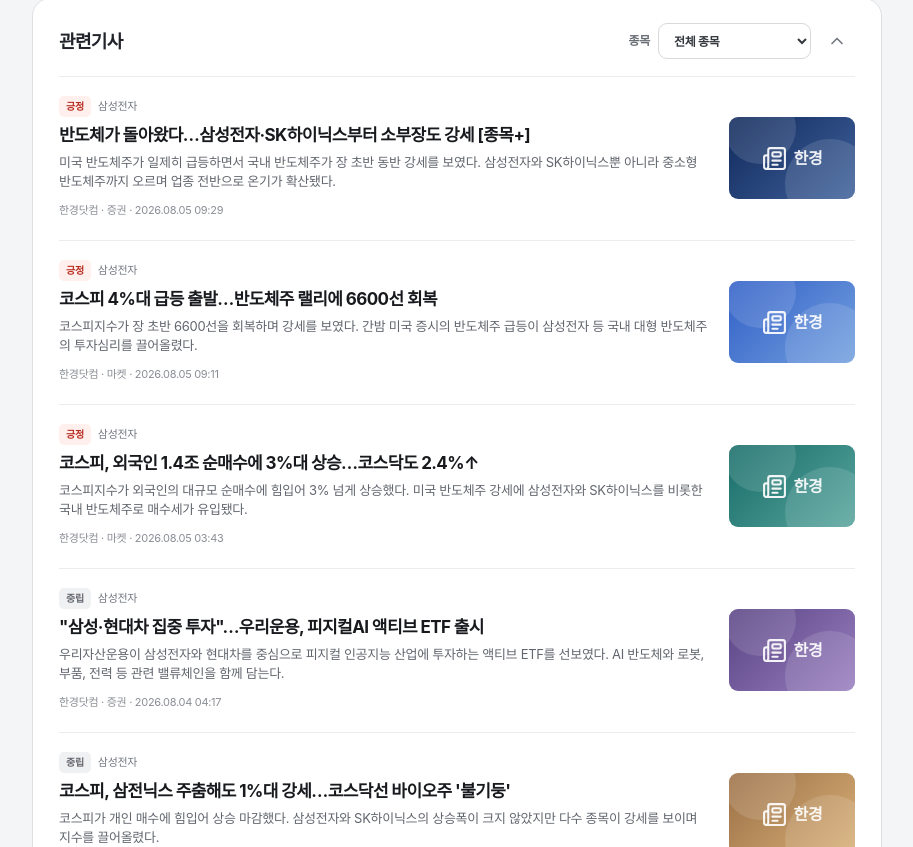
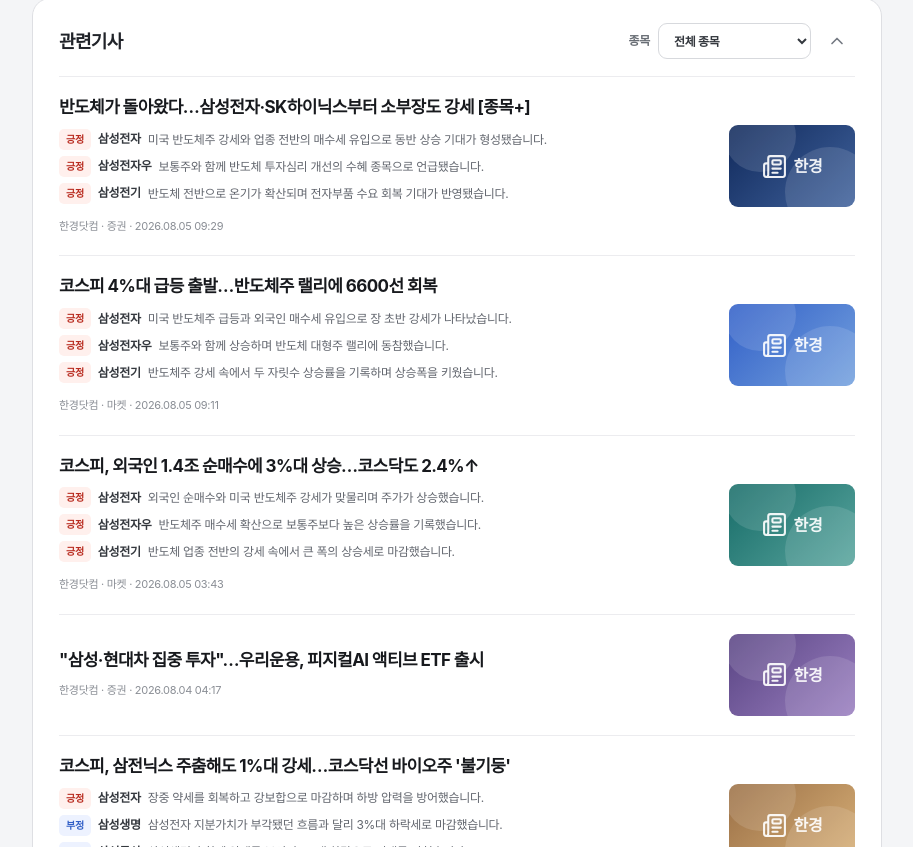
Before and after one commit to hktouchkim/myhankyung, a Next.js app: page /watchlist in a window 1280 px wide. Shown: the part 1413-2260 px from the top of the page, without its empty margins (299-1212 px from the left). Built offline with nearby package versions, Linux system fonts and the light colour scheme.

Commit message:
Add stock-specific article analysis rows

```diff
--- a/app/globals.css
+++ b/app/globals.css
@@ -985,7 +985,6 @@ p {
   flex: 1;
 }
 
-.article-meta,
 .report-meta,
 .preview-badges {
   display: flex;
@@ -1014,11 +1013,6 @@ p {
 .sentiment-부정 {
   background: #edf2ff;
   color: #315fc7;
-}
-
-.sentiment-중립 {
-  background: #f0f1f2;
-  color: #646971;
 }
 
 .article-card h3,
@@ -1029,15 +1023,33 @@ p {
   letter-spacing: -0.035em;
 }
 
-.article-card p {
-  display: -webkit-box;
-  margin-bottom: 8px;
+.article-analysis-list {
+  display: grid;
+  margin: 9px 0 10px;
+  gap: 6px;
+}
+
+.article-analysis-row {
+  display: grid;
+  min-width: 0;
+  grid-template-columns: auto auto minmax(0, 1fr);
+  align-items: center;
+  gap: 7px;
+}
+
+.article-analysis-row > strong {
+  color: #34383e;
+  font-size: 12px;
+  white-space: nowrap;
+}
+
+.article-analysis-comment {
   overflow: hidden;
   color: #62666e;
-  font-size: 13px;
+  font-size: 12px;
   line-height: 1.45;
-  -webkit-box-orient: vertical;
-  -webkit-line-clamp: 2;
+  text-overflow: ellipsis;
+  white-space: nowrap;
 }
 
 .article-card small {
--- a/app/page.tsx
+++ b/app/page.tsx
@@ -59,12 +59,17 @@ type Article = {
   id: string;
   url?: string;
   stockIds: string[];
-  sentiment: "긍정" | "부정" | "중립";
   title: string;
-  lead: string;
   date: string;
   section: string;
   tone: string;
+  stockAnalyses: ArticleStockAnalysis[];
+};
+
+type ArticleStockAnalysis = {
+  stockId: string;
+  sentiment: "긍정" | "부정";
+  comment: string;
 };
 
 type Report = {
@@ -363,137 +368,157 @@ const ARTICLES: Article[] = [
   {
     id: "article-samsung-20260805-2",
     url: "https://www.hankyung.com/article/2026080555766",
-    stockIds: ["005930"],
-    sentiment: "긍정",
+    stockIds: ["005930", "005935", "009150"],
     title: "반도체가 돌아왔다…삼성전자·SK하이닉스부터 소부장도 강세 [종목+]",
-    lead: "미국 반도체주가 일제히 급등하면서 국내 반도체주가 장 초반 동반 강세를 보였다. 삼성전자와 SK하이닉스뿐 아니라 중소형 반도체주까지 오르며 업종 전반으로 온기가 확산됐다.",
     date: "2026.08.05 09:29",
     section: "증권",
     tone: "navy",
+    stockAnalyses: [
+      { stockId: "005930", sentiment: "긍정", comment: "미국 반도체주 강세와 업종 전반의 매수세 유입으로 동반 상승 기대가 형성됐습니다." },
+      { stockId: "005935", sentiment: "긍정", comment: "보통주와 함께 반도체 투자심리 개선의 수혜 종목으로 언급됐습니다." },
+      { stockId: "009150", sentiment: "긍정", comment: "반도체 전반으로 온기가 확산되며 전자부품 수요 회복 기대가 반영됐습니다." },
+    ],
   },
   {
     id: "article-samsung-20260805-3",
     url: "https://www.hankyung.com/article/2026080554876",
-    stockIds: ["005930"],
-    sentiment: "긍정",
+    stockIds: ["005930", "005935", "009150"],
     title: "코스피 4%대 급등 출발…반도체주 랠리에 6600선 회복",
-    lead: "코스피지수가 장 초반 6600선을 회복하며 강세를 보였다. 간밤 미국 증시의 반도체주 급등이 삼성전자 등 국내 대형 반도체주의 투자심리를 끌어올렸다.",
     date: "2026.08.05 09:11",
     section: "마켓",
     tone: "blue",
+    stockAnalyses: [
+      { stockId: "005930", sentiment: "긍정", comment: "미국 반도체주 급등과 외국인 매수세 유입으로 장 초반 강세가 나타났습니다." },
+      { stockId: "005935", sentiment: "긍정", comment: "보통주와 함께 상승하며 반도체 대형주 랠리에 동참했습니다." },
+      { stockId: "009150", sentiment: "긍정", comment: "반도체주 강세 속에서 두 자릿수 상승률을 기록하며 상승폭을 키웠습니다." },
+    ],
   },
   {
     id: "article-samsung-20260805-1",
     url: "https://www.hankyung.com/article/2026080565876",
-    stockIds: ["005930"],
-    sentiment: "긍정",
+    stockIds: ["005930", "005935", "009150"],
     title: "코스피, 외국인 1.4조 순매수에 3%대 상승…코스닥도 2.4%↑",
-    lead: "코스피지수가 외국인의 대규모 순매수에 힘입어 3% 넘게 상승했다. 미국 반도체주 강세에 삼성전자와 SK하이닉스를 비롯한 국내 반도체주로 매수세가 유입됐다.",
     date: "2026.08.05 03:43",
     section: "마켓",
     tone: "mint",
+    stockAnalyses: [
+      { stockId: "005930", sentiment: "긍정", comment: "외국인 순매수와 미국 반도체주 강세가 맞물리며 주가가 상승했습니다." },
+      { stockId: "005935", sentiment: "긍정", comment: "반도체주 매수세 확산으로 보통주보다 높은 상승률을 기록했습니다." },
+      { stockId: "009150", sentiment: "긍정", comment: "반도체 업종 전반의 강세 속에서 큰 폭의 상승세로 마감했습니다." },
+    ],
   },
   {
     id: "article-samsung-20260804-1",
     url: "https://www.hankyung.com/article/2026080444426",
-    stockIds: ["005930"],
-    sentiment: "중립",
+    stockIds: ["005930", "009150"],
     title: "\"삼성·현대차 집중 투자\"…우리운용, 피지컬AI 액티브 ETF 출시",
-    lead: "우리자산운용이 삼성전자와 현대차를 중심으로 피지컬 인공지능 산업에 투자하는 액티브 ETF를 선보였다. AI 반도체와 로봇, 부품, 전력 등 관련 밸류체인을 함께 담는다.",
     date: "2026.08.04 04:17",
     section: "증권",
     tone: "purple",
+    stockAnalyses: [],
   },
   {
     id: "article-samsung-20260804-2",
     url: "https://www.hankyung.com/article/2026080443336",
-    stockIds: ["005930"],
-    sentiment: "중립",
+    stockIds: ["005930", "032830", "028260"],
     title: "코스피, 삼전닉스 주춤해도 1%대 강세…코스닥선 바이오주 '불기둥'",
-    lead: "코스피가 개인 매수에 힘입어 상승 마감했다. 삼성전자와 SK하이닉스의 상승폭이 크지 않았지만 다수 종목이 강세를 보이며 지수를 끌어올렸다.",
     date: "2026.08.04 03:43",
     section: "마켓",
     tone: "sand",
+    stockAnalyses: [
+      { stockId: "005930", sentiment: "긍정", comment: "장중 약세를 회복하고 강보합으로 마감하며 하방 압력을 방어했습니다." },
+      { stockId: "032830", sentiment: "부정", comment: "삼성전자 지분가치가 부각됐던 흐름과 달리 3%대 하락세로 마감했습니다." },
+      { stockId: "028260", sentiment: "부정", comment: "삼성생명과 함께 약세를 보이며 1%대 하락으로 거래를 마쳤습니다." },
+    ],
   },
   {
     id: "article-1",
     stockIds: ["000660"],
-    sentiment: "긍정",
     title: "HBM4 양산 속도 낸 SK하이닉스…AI 메모리 주도권 굳힌다",
-    lead: "차세대 고대역폭메모리 공급 일정이 구체화되면서 하반기 실적 기대감이 커지고 있다. 주요 고객사의 인증 일정도 순조롭게 진행되며 생산 확대 가능성에 시장의 관심이 쏠린다.",
     date: "2026.08.03 10:42",
     section: "산업",
     tone: "navy",
+    stockAnalyses: [
+      { stockId: "000660", sentiment: "긍정", comment: "HBM4 공급 일정 구체화로 AI 메모리 시장의 주도권 강화 기대가 형성됐습니다." },
+    ],
   },
   {
     id: "article-2",
     stockIds: ["005930"],
-    sentiment: "긍정",
     title: "삼성전자, 차세대 파운드리 수율 개선…대형 고객사 확보 속도",
-    lead: "첨단 공정의 수율이 안정권에 접어들며 파운드리 사업의 수익성 회복 가능성이 주목된다. 신규 고객사와의 협의도 이어지면서 하반기 가동률 개선 여부가 핵심 변수로 떠올랐다.",
     date: "2026.08.03 09:18",
     section: "기업",
     tone: "blue",
+    stockAnalyses: [
+      { stockId: "005930", sentiment: "긍정", comment: "첨단 공정 수율 개선과 신규 고객사 협의로 파운드리 수익성 회복 기대가 커졌습니다." },
+    ],
   },
   {
     id: "article-3",
     stockIds: ["042700", "000660"],
-    sentiment: "긍정",
     title: "AI 서버 투자 확대로 HBM 장비 주문 증가…후공정 업계 분주",
-    lead: "글로벌 메모리 업체의 설비 투자가 늘면서 국내 반도체 장비 기업의 수주도 확대되고 있다. 후공정 생산능력 확충이 본격화되며 관련 부품과 검사 장비 수요도 함께 증가하는 모습이다.",
     date: "2026.08.02 17:35",
     section: "증권",
     tone: "mint",
+    stockAnalyses: [
+      { stockId: "042700", sentiment: "긍정", comment: "HBM 후공정 설비 투자 확대에 따라 장비 수주 증가 기대가 부각됐습니다." },
+      { stockId: "000660", sentiment: "긍정", comment: "AI 서버용 HBM 수요 증가가 생산능력 확대와 실적 성장 기대를 높였습니다." },
+    ],
   },
   {
     id: "article-4",
     stockIds: ["000660"],
-    sentiment: "부정",
     title: "단기 급등한 반도체주, 실적 눈높이도 따라왔나",
-    lead: "주가가 빠르게 오른 만큼 다음 분기 실적과 밸류에이션을 함께 점검해야 한다는 분석이 나온다. 단기 기대가 주가에 상당 부분 반영돼 실적 발표 전후 변동성이 커질 수 있다는 지적이다.",
     date: "2026.08.02 14:10",
     section: "마켓",
     tone: "red",
+    stockAnalyses: [
+      { stockId: "000660", sentiment: "부정", comment: "단기 급등으로 실적 기대가 주가에 선반영돼 변동성 확대 가능성이 제기됐습니다." },
+    ],
   },
   {
     id: "article-5",
     stockIds: ["005930", "000660"],
-    sentiment: "중립",
     title: "미국 반도체 지원정책 세부안 발표…국내 기업 영향은",
-    lead: "지원 범위는 확대됐지만 현지 투자 조건이 함께 제시돼 기업별 손익을 따져볼 필요가 있다. 세액공제와 보조금 효과는 긍정적이지만 추가 설비 투자 부담까지 함께 살펴야 한다는 평가다.",
     date: "2026.08.01 16:22",
     section: "글로벌",
     tone: "sand",
+    stockAnalyses: [
+      { stockId: "005930", sentiment: "긍정", comment: "미국 현지 투자에 대한 세액공제와 보조금 확대의 수혜 가능성이 부각됐습니다." },
+      { stockId: "000660", sentiment: "부정", comment: "지원 확대와 함께 추가 현지 설비 투자 조건이 제시돼 비용 부담이 커질 수 있습니다." },
+    ],
   },
   {
     id: "article-6",
     stockIds: ["373220", "086520"],
-    sentiment: "중립",
     title: "전기차 수요 회복 시점은…배터리 업계, 하반기 가동률에 촉각",
-    lead: "재고 조정은 마무리 단계지만 완성차 판매 흐름에 따라 회복 속도는 달라질 전망이다. 업체들은 신규 수주와 공장 가동률을 점검하며 하반기 생산 계획을 보수적으로 조정하고 있다.",
     date: "2026.08.03 08:20",
     section: "산업",
     tone: "green",
+    stockAnalyses: [],
   },
   {
     id: "article-7",
     stockIds: ["105560", "055550"],
-    sentiment: "긍정",
     title: "주주환원 확대 나선 금융주…배당 매력 다시 부각",
-    lead: "안정적인 이익과 자사주 소각 정책이 맞물리며 금융주에 장기 투자자의 관심이 이어지고 있다. 배당 확대와 자본비율 개선이 동시에 진행되면서 주주환원 정책의 지속 가능성도 높아졌다.",
     date: "2026.08.02 11:04",
     section: "증권",
     tone: "purple",
+    stockAnalyses: [
+      { stockId: "105560", sentiment: "긍정", comment: "안정적인 이익과 주주환원 확대가 배당 매력을 높이는 요인으로 부각됐습니다." },
+      { stockId: "055550", sentiment: "긍정", comment: "자본비율 개선과 배당 확대가 주주환원 정책의 지속 가능성을 높였습니다." },
+    ],
   },
   {
     id: "article-8",
     stockIds: ["TSLA"],
-    sentiment: "부정",
     title: "테슬라 가격 경쟁 심화…자동차 부문 마진 압박 커졌다",
-    lead: "글로벌 전기차 시장의 할인 경쟁이 길어지면서 수익성 개선 시점에 대한 전망이 엇갈린다. 판매량 방어를 위한 가격 인하가 이어져 자동차 부문의 마진 회복에는 시간이 더 필요하다는 분석이다.",
     date: "2026.08.03 07:32",
     section: "글로벌",
     tone: "charcoal",
+    stockAnalyses: [
+      { stockId: "TSLA", sentiment: "부정", comment: "전기차 할인 경쟁과 가격 인하가 이어지며 자동차 부문의 마진 압박이 커졌습니다." },
+    ],
   },
 ];
 
@@ -662,6 +687,13 @@ function formatRate(rate: number) {
 
 function stockById(id: string) {
   return STOCKS.find((stock) => stock.id === id);
+}
+
+function visibleArticleAnalyses(article: Article, groupStockIds: string[], stockFilter: string) {
+  const allowedStockIds = stockFilter === "all" ? groupStockIds : [stockFilter];
+  return article.stockAnalyses
+    .filter((analysis) => allowedStockIds.includes(analysis.stockId))
+    .slice(0, 3);
 }
 
 function Movement({ stock, compact = false }: { stock: Stock; compact?: boolean }) {
@@ -1272,6 +1304,7 @@ export function MyHankyungClient({ initialView = "home" }: { initialView?: "home
                         <ArticleCard
                           key={article.id}
                           article={article}
+                          analyses={visibleArticleAnalyses(article, selectedGroup.stockIds, articleStockFilter)}
                           onOpen={() => {
                             if (article.url) {
                               window.location.assign(article.url);
@@ -1610,12 +1643,11 @@ export function MyHankyungClient({ initialView = "home" }: { initialView?: "home
           <div className="dialog-body preview-content">
             {preview.type === "article" ? (
               <>
-                <div className="preview-badges">
-                  <span className={`sentiment sentiment-${preview.item.sentiment}`}>{preview.item.sentiment}</span>
-                  <span>{preview.item.section}</span>
-                </div>
+                <div className="preview-badges"><span>{preview.item.section}</span></div>
                 <h3>{preview.item.title}</h3>
-                <p>{preview.item.lead}</p>
+                <ArticleAnalysisList
+                  analyses={visibleArticleAnalyses(preview.item, selectedGroup.stockIds, articleStockFilter)}
+                />
                 <small>{preview.item.date} · 한경닷컴</small>
               </>
             ) : (
@@ -1795,18 +1827,33 @@ function CollapseButton({
   );
 }
 
-function ArticleCard({ article, onOpen }: { article: Article; onOpen: () => void }) {
-  const relatedStocks = article.stockIds.map(stockById).filter((stock): stock is Stock => Boolean(stock));
+function ArticleAnalysisList({ analyses }: { analyses: ArticleStockAnalysis[] }) {
+  if (!analyses.length) return null;
+
+  return (
+    <div className="article-analysis-list">
+      {analyses.map((analysis) => {
+        const stock = stockById(analysis.stockId);
+        if (!stock) return null;
+        return (
+          <div className="article-analysis-row" key={`${analysis.stockId}-${analysis.sentiment}`}>
+            <span className={`sentiment sentiment-${analysis.sentiment}`}>{analysis.sentiment}</span>
+            <strong>{stock.name}</strong>
+            <span className="article-analysis-comment">{analysis.comment}</span>
+          </div>
+        );
+      })}
+    </div>
+  );
+}
+
+function ArticleCard({ article, analyses, onOpen }: { article: Article; analyses: ArticleStockAnalysis[]; onOpen: () => void }) {
   return (
     <article className="article-card">
       <button type="button" onClick={onOpen}>
         <div className="article-copy">
-          <div className="article-meta">
-            <span className={`sentiment sentiment-${article.sentiment}`}>{article.sentiment}</span>
-            <span>{relatedStocks.map((stock) => stock.name).join(" · ")}</span>
-          </div>
           <h3>{article.title}</h3>
-          <p>{article.lead}</p>
+          <ArticleAnalysisList analyses={analyses} />
           <small>한경닷컴 · {article.section} · {article.date}</small>
         </div>
         <div className={`article-thumbnail thumb-${article.tone}`} aria-label="기사 썸네일">
```
Also changed, not shown: 1 other file (tests, documents, lock files or other folders).
